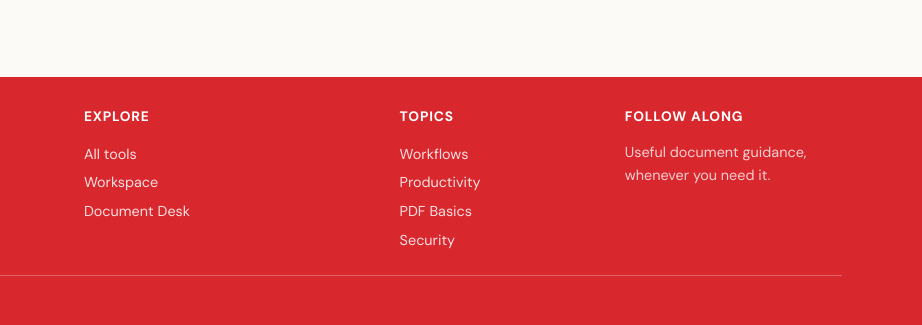
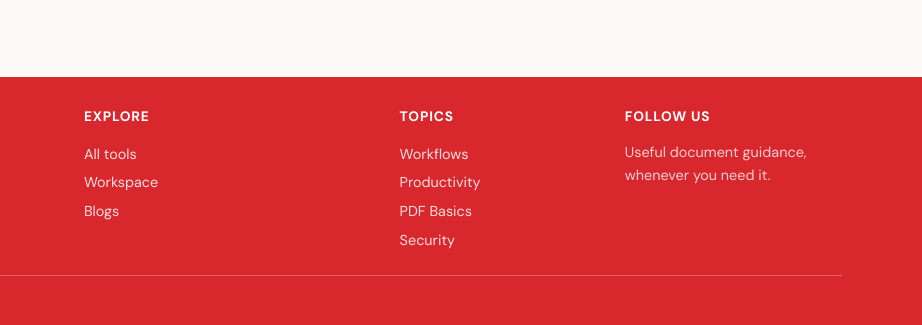
Before and after one commit to Mikedore3103/PDFLOVER, a website: page blog.html in a window 1280 px wide. Shown: the part 1508-1833 px from the top of the page, 358-1280 px from the left. Drawn offline with nearby package versions, Linux system fonts and the light colour scheme.

Commit message:
blog update 2

```diff
--- a/blog.html
+++ b/blog.html
@@ -4,7 +4,7 @@
   <meta charset="UTF-8">
   <meta name="viewport" content="width=device-width, initial-scale=1.0">
   <meta name="description" content="Practical document workflows, PDF tips, and file-management guidance from PDF LOVERS.">
-  <title>Document Desk | PDF LOVERS</title>
+  <title>Blogs | PDF LOVERS</title>
   <link rel="preconnect" href="https://fonts.googleapis.com">
   <link rel="preconnect" href="https://fonts.gstatic.com" crossorigin>
   <link href="https://fonts.googleapis.com/css2?family=DM+Sans:wght@400;500;600;700&family=Space+Grotesk:wght@500;600;700&display=swap" rel="stylesheet">
@@ -38,14 +38,14 @@
       </section>
       <section class="footer-section" aria-labelledby="blogFooterExplore">
         <h2 id="blogFooterExplore">Explore</h2>
-        <ul class="footer-link-list"><li><a href="index.html#tools">All tools</a></li><li><a href="index.html#uploadSection">Workspace</a></li><li><a href="blog.html">Document Desk</a></li></ul>
+        <ul class="footer-link-list"><li><a href="index.html#tools">All tools</a></li><li><a href="index.html#uploadSection">Workspace</a></li><li><a href="blog.html">Blogs</a></li></ul>
       </section>
       <section class="footer-section" aria-labelledby="blogFooterTopics">
         <h2 id="blogFooterTopics">Topics</h2>
         <ul id="blogFooterCategories" class="footer-link-list"></ul>
       </section>
       <section class="footer-section" aria-labelledby="blogFooterSocial">
-        <h2 id="blogFooterSocial">Follow along</h2>
+        <h2 id="blogFooterSocial">Follow Us</h2>
         <p class="footer-muted">Useful document guidance, whenever you need it.</p>
       </section>
     </div>
```
